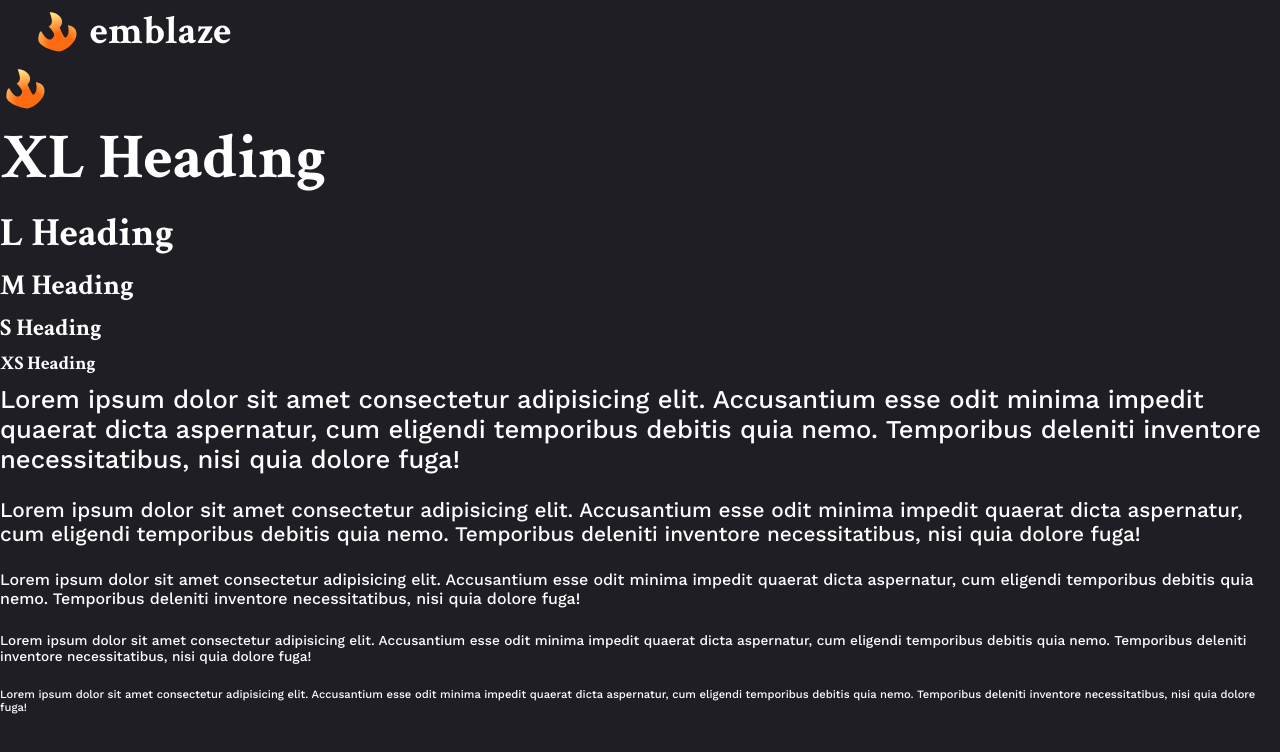
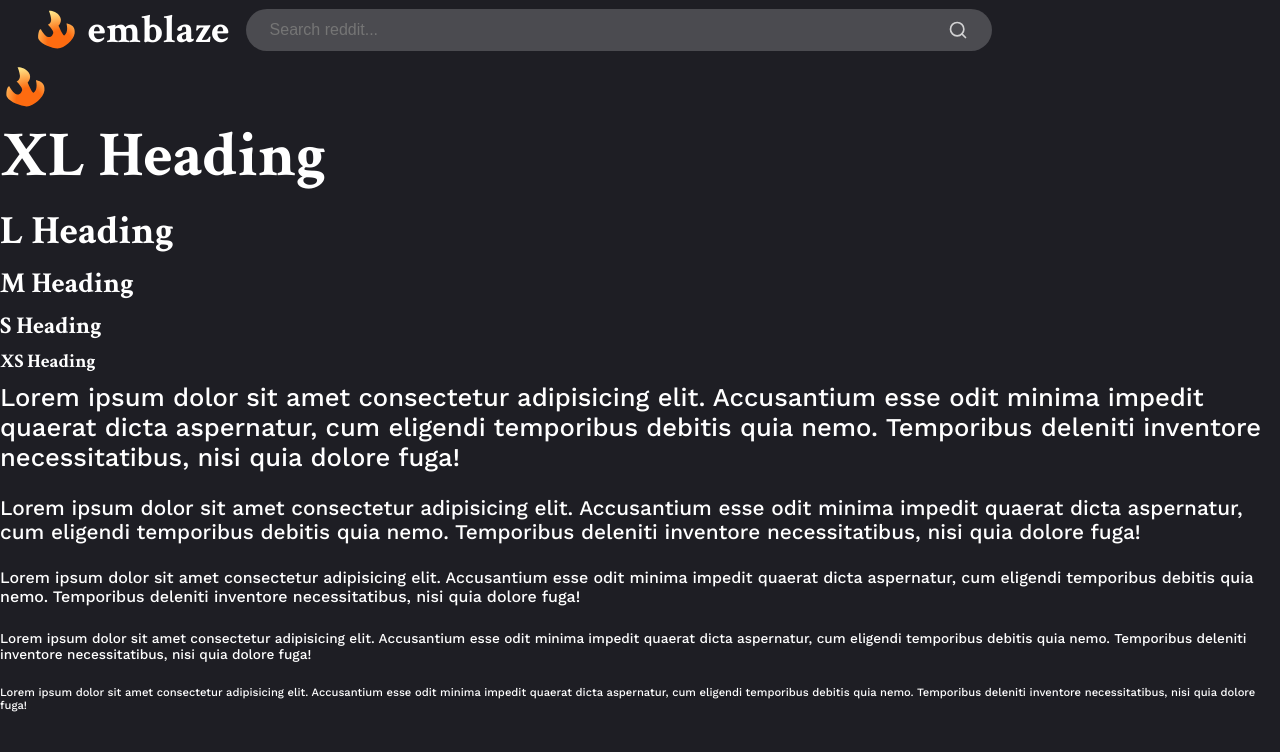
Before and after one commit to nicholas-roether/emblaze, a React (Create React App) app: page / in a window 1280 px wide. Shown: the top 752 px of the page. Built offline with nearby package versions, Linux system fonts and the light colour scheme.

Commit message:
Build top bar

```diff
--- a/package.json
+++ b/package.json
@@ -32,6 +32,7 @@
 		"@emotion/react": "^11.10.4",
 		"react": "^18.2.0",
 		"react-dom": "^18.2.0",
+		"react-icons": "^4.4.0",
 		"react-scripts": "^5.0.1"
 	},
 	"browserslist": {
--- a/src/components/page/TopBar.tsx
+++ b/src/components/page/TopBar.tsx
@@ -1,18 +1,17 @@
 import { useTheme } from "@emotion/react";
 import Icon from "../../assets/Icon";
-import { CSSProps } from "../../utils/types";
 import Heading from "../typography/Heading";
+import { FiSearch as SearchIcon } from "react-icons/fi";
 
-function Logo({ css }: CSSProps): JSX.Element {
+function Logo(): JSX.Element {
 	const theme = useTheme();
 	return (
 		<span
 			css={{
-				display: "inline-flex",
-				...css
+				display: "inline-flex"
 			}}
 		>
-			<Icon css={{ width: "50px", height: "50px" }} />
+			<Icon css={{ width: "48px", height: "48px" }} />
 			<Heading size="l" gutter={false} css={{ marginLeft: theme.spacing * 2 }}>
 				emblaze
 			</Heading>
@@ -20,7 +19,52 @@ function Logo({ css }: CSSProps): JSX.Element {
 	);
 }
 
-const topBarHeight = "62px";
+function SearchBar(): JSX.Element {
+	const theme = useTheme();
+	return (
+		<span
+			css={{
+				position: "relative",
+				top: 0,
+				left: 0,
+				flex: 1,
+				display: "flex",
+				alignItems: "center",
+				maxWidth: theme.spacing * 200
+			}}
+		>
+			<input
+				type="text"
+				placeholder="Search reddit..."
+				css={{
+					backgroundColor: theme.colors.background[600],
+					padding: `${theme.spacing * 3}px ${theme.spacing * 12}px ${
+						theme.spacing * 3
+					}px ${theme.spacing * 6}px`,
+					width: "100%",
+					fontSize: theme.textSize.paragraph.m,
+					border: "none",
+					borderRadius: `1000000px`,
+					color: theme.colors.onBackground
+				}}
+			/>
+			<SearchIcon
+				css={{
+					position: "absolute",
+					stroke: theme.colors.background[900],
+					right: theme.spacing * 6,
+					width: 20,
+					height: 20
+				}}
+			/>
+		</span>
+	);
+}
+
+function TopBarMenu(): JSX.Element {
+	const theme = useTheme();
+	return <span css={{ width: theme.spacing * 60 }} />;
+}
 
 function TopBar(): JSX.Element {
 	const theme = useTheme();
@@ -30,12 +74,14 @@ function TopBar(): JSX.Element {
 			css={{
 				display: "flex",
 				alignItems: "center",
-				height: topBarHeight,
-				paddingLeft: theme.spacing * 8,
-				paddingRight: theme.spacing * 8
+				justifyContent: "space-between",
+				columnGap: theme.spacing * 4,
+				padding: `${theme.spacing}px ${theme.spacing * 8}px`
 			}}
 		>
 			<Logo />
+			<SearchBar />
+			<TopBarMenu />
 		</section>
 	);
 }
```
Also changed, not shown: .pnp.cjs, 1 other file (tests, documents, lock files or other folders).
